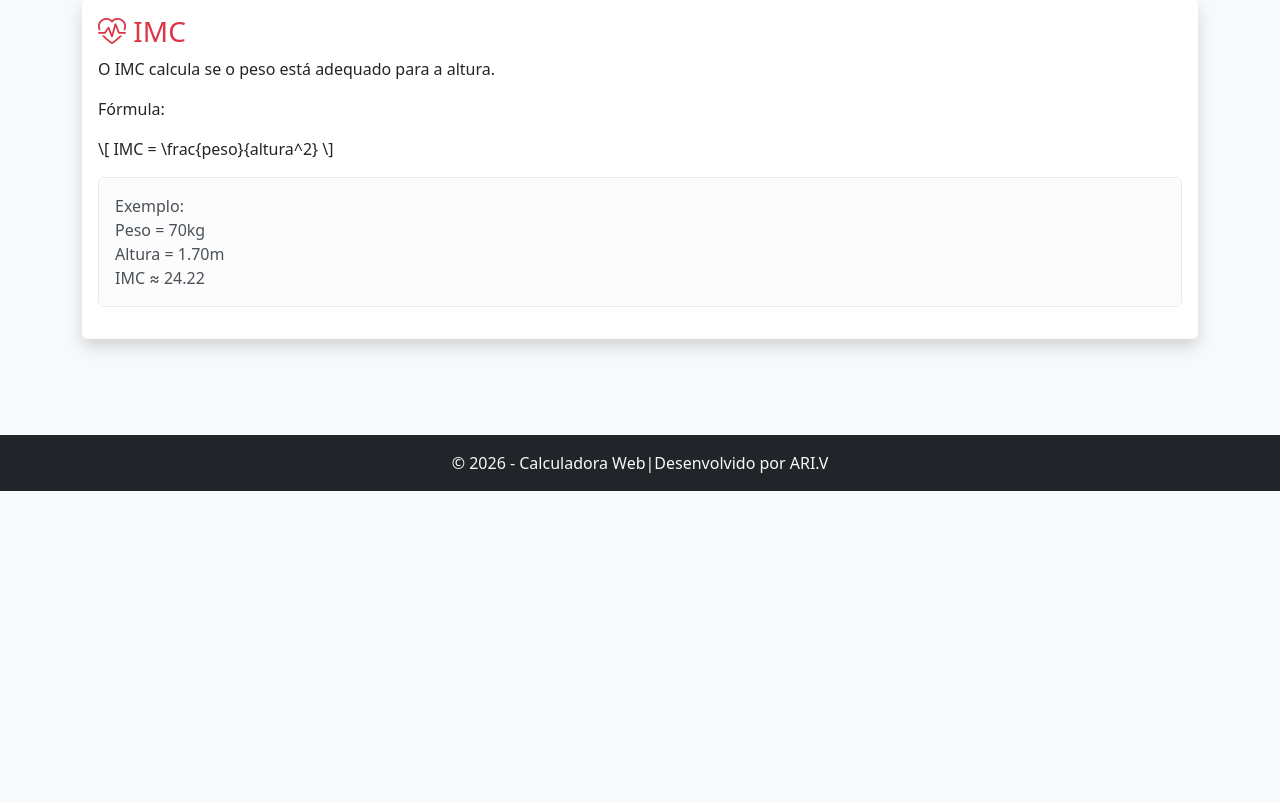
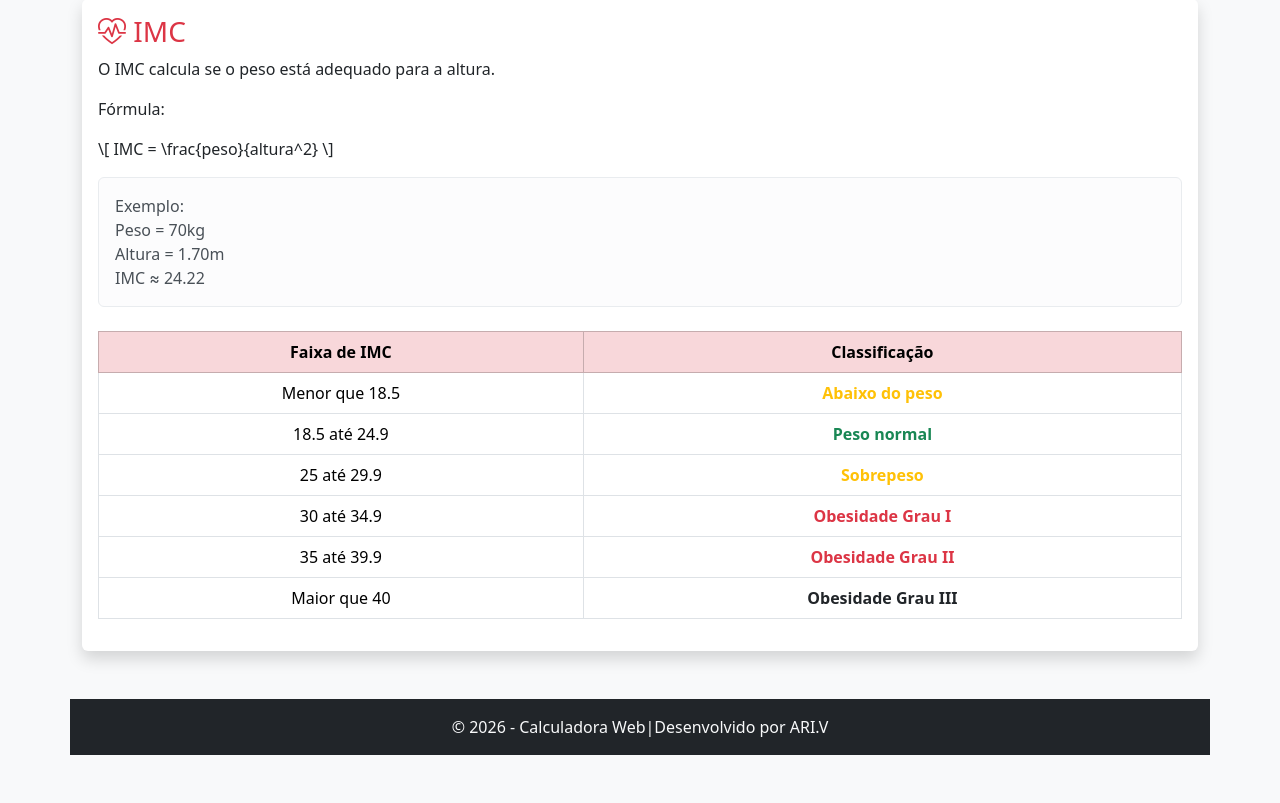
Before and after one commit to ari268/calculadora_mutifuncional, a Flask app: page /sobre in a window 1280 px wide. Shown: the part 1000-1803 px from the top of the page. Before the commit the page ends 1491 px from the top, so only its background shows below. Run offline with Flask 3, Linux system fonts and the light colour scheme.

Commit message:
Imc tabela o sobre.html

```diff
--- a/templates/sobre.html
+++ b/templates/sobre.html
@@ -235,7 +235,6 @@ M = C(1+i)^t
             </div>
 
         </div>
-
         <!-- IMC -->
 
 <div class="col-12">
@@ -275,6 +274,106 @@ IMC = \frac{peso}{altura^2}
 
             </div>
 
+            <!-- TABELA IMC -->
+
+            <div class="table-responsive mt-4">
+
+                <table class="table table-bordered table-hover text-center align-middle">
+
+                    <thead class="table-danger">
+
+                        <tr>
+
+                            <th>
+                                Faixa de IMC
+                            </th>
+
+                            <th>
+                                Classificação
+                            </th>
+
+                        </tr>
+
+                    </thead>
+
+                    <tbody>
+
+                        <tr>
+
+                            <td>
+                                Menor que 18.5
+                            </td>
+
+                            <td class="text-warning fw-bold">
+                                Abaixo do peso
+                            </td>
+
+                        </tr>
+
+                        <tr>
+
+                            <td>
+                                18.5 até 24.9
+                            </td>
+
+                            <td class="text-success fw-bold">
+                                Peso normal
+                            </td>
+
+                        </tr>
+
+                        <tr>
+
+                            <td>
+                                25 até 29.9
+                            </td>
+
+                            <td class="text-warning fw-bold">
+                                Sobrepeso
+                            </td>
+
+                        </tr>
+
+                        <tr>
+
+                            <td>
+                                30 até 34.9
+                            </td>
+
+                            <td class="text-danger fw-bold">
+                                Obesidade Grau I
+                            </td>
+
+                        </tr>
+
+                        <tr>
+
+                            <td>
+                                35 até 39.9
+                            </td>
+
+                            <td class="text-danger fw-bold">
+                                Obesidade Grau II
+                            </td>
+
+                        </tr>
+
+                        <tr>
+
+                            <td>
+                                Maior que 40
+                            </td>
+
+                            <td class="text-dark fw-bold">
+                                Obesidade Grau III
+                            </td>
+
+                        </tr>
+
+                    </tbody>
+
+                </table>
+
             </div>
 
         </div>
@@ -283,7 +382,6 @@ IMC = \frac{peso}{altura^2}
 
 </div>
 
-</div>
 
 <!-- FOOTER -->
 
```
Lines whose indentation alone changed are shown as unchanged.
